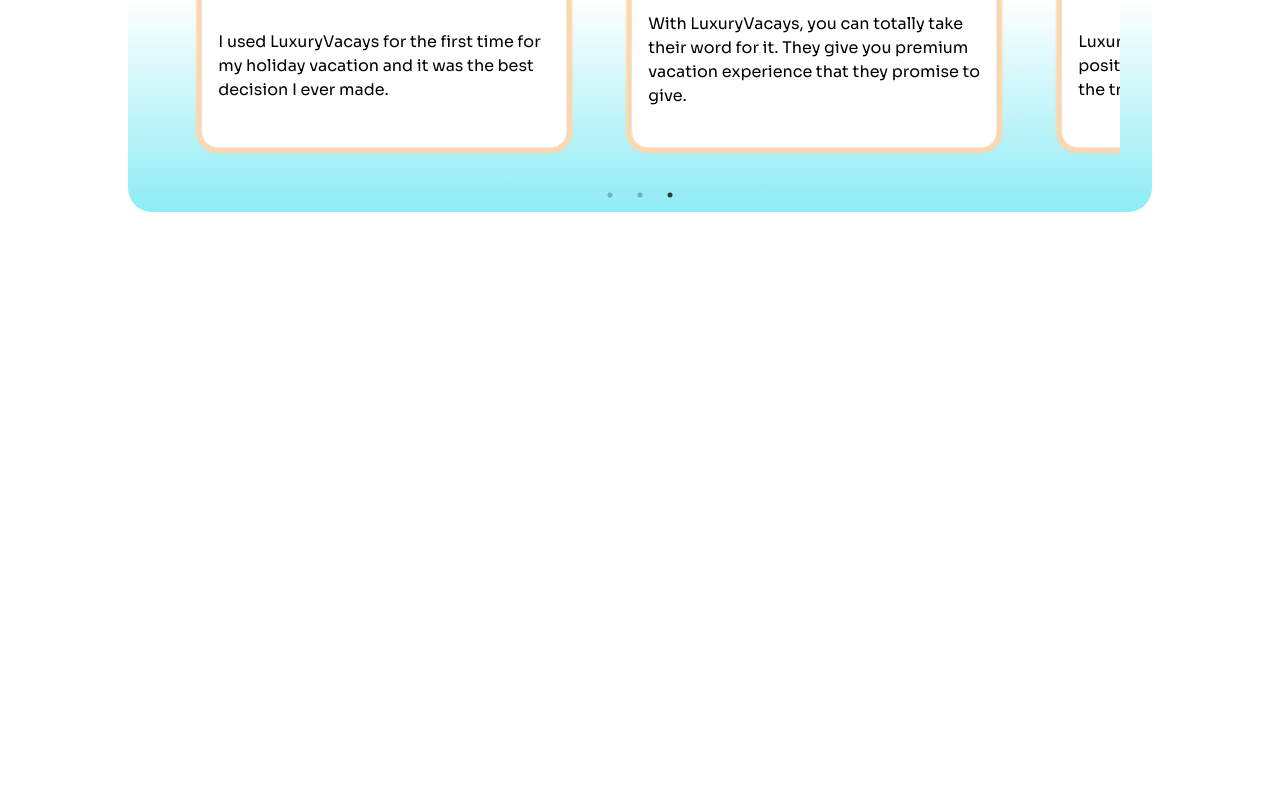
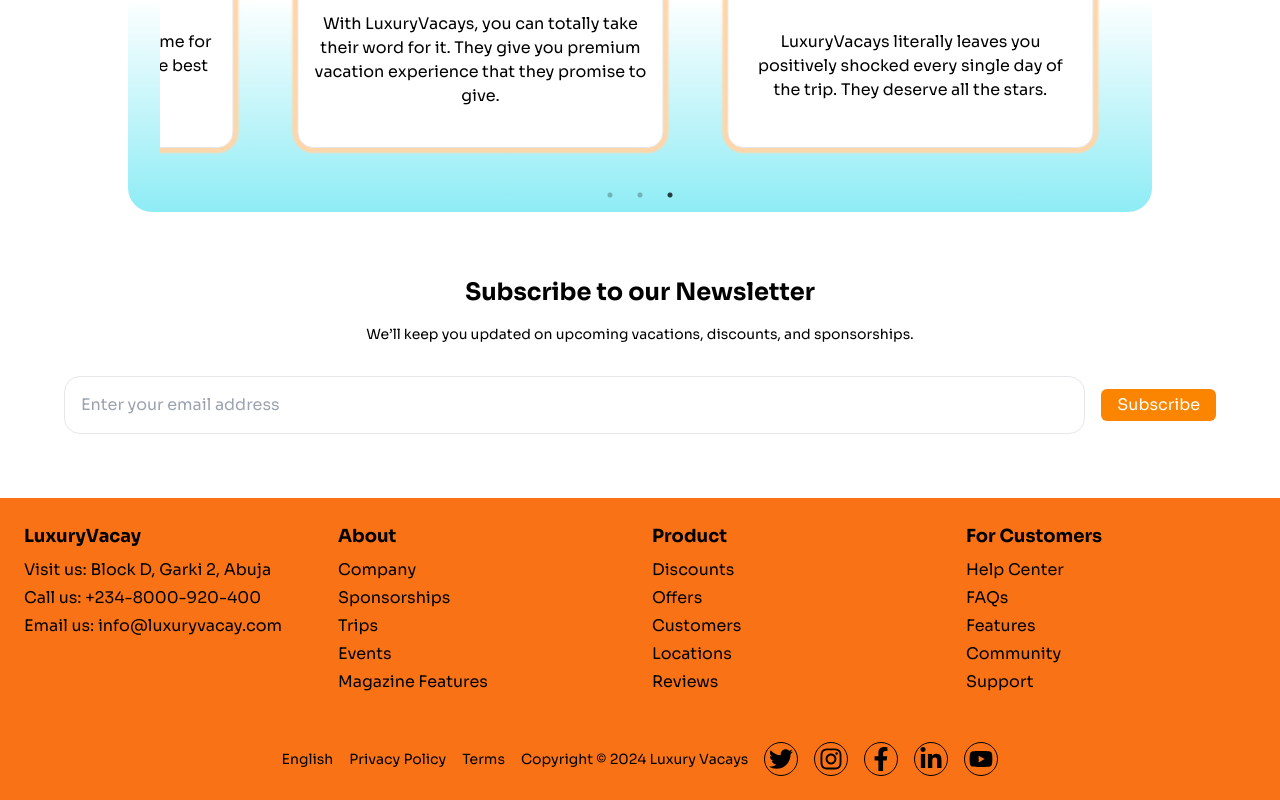
Before and after one commit to dazzling-bright/Luxury-Homes, a React (Create React App) app: page / in a window 1280 px wide. Shown: the part 3557-4357 px from the top of the page. Before the commit the page ends 3801 px from the top, so only its background shows below. Built offline with nearby package versions, Linux system fonts and the light colour scheme.

Commit message:
Implement the newsletter, footer section of the page

```diff
--- a/src/App.js
+++ b/src/App.js
@@ -6,6 +6,8 @@
 import Tourism from "./components/body/tourism";
 import InfoCard from "./components/body/InfoCard";
 import ReviewSection from "./components/body/Reviews";
+import Newsletter from "./components/body/Newsletter";
+import Footer from "./components/body/Footer";
 
 function App() {
   return (
@@ -18,6 +20,8 @@
       <Tourism />
       <InfoCard />
       <ReviewSection />
+      <Newsletter />
+      <Footer />
     </>
   );
 }
--- /dev/null
+++ b/src/components/body/Footer.js
@@ -0,0 +1,95 @@
+import {
+  FaTwitter,
+  FaInstagram,
+  FaFacebookF,
+  FaLinkedinIn,
+  FaYoutube,
+} from "react-icons/fa";
+
+const SocialIcon = ({ href, icon: Icon }) => (
+  <a
+    href={href}
+    target="_blank"
+    rel="noopener noreferrer"
+    className="p-1 border border-black rounded-full text-black"
+  >
+    <Icon className="w-6 h-6" />
+  </a>
+);
+
+const FooterSection = ({ title, items }) => (
+  <section className="flex flex-col">
+    <h3 className="text-lg font-semibold mb-2">{title}</h3>
+    <ul className="space-y-1">
+      {items.map((item, index) => (
+        <li key={index}>{item}</li>
+      ))}
+    </ul>
+  </section>
+);
+
+const Footer = () => {
+  const currentYear = new Date().getFullYear();
+
+  const footerData = [
+    {
+      title: "LuxuryVacay",
+      items: [
+        "Visit us: Block D, Garki 2, Abuja",
+        "Call us: +234-8000-920-400",
+        "Email us: info@luxuryvacay.com",
+      ],
+    },
+    {
+      title: "About",
+      items: [
+        "Company",
+        "Sponsorships",
+        "Trips",
+        "Events",
+        "Magazine Features",
+      ],
+    },
+    {
+      title: "Product",
+      items: ["Discounts", "Offers", "Customers", "Locations", "Reviews"],
+    },
+    {
+      title: "For Customers",
+      items: ["Help Center", "FAQs", "Features", "Community", "Support"],
+    },
+  ];
+
+  const socialLinks = [
+    { href: "https://twitter.com", icon: FaTwitter },
+    { href: "https://instagram.com", icon: FaInstagram },
+    { href: "https://facebook.com", icon: FaFacebookF },
+    { href: "https://linkedin.com", icon: FaLinkedinIn },
+    { href: "https://youtube.com", icon: FaYoutube },
+  ];
+
+  return (
+    <footer className="bg-orange-500 p-6 grid grid-cols-1 md:grid-cols-2 lg:grid-cols-4 gap-6">
+      {footerData.map((section, index) => (
+        <FooterSection
+          key={index}
+          title={section.title}
+          items={section.items}
+        />
+      ))}
+      <div className="font-thin text-sm col-span-1 md:col-span-2 lg:col-span-4 mt-6 text-center">
+        <div className="flex justify-center items-center space-x-4">
+          <p>English</p>
+          <p>Privacy Policy</p>
+          <p>Terms</p>
+          <p>Copyright &copy; {currentYear} Luxury Vacays</p>
+          {socialLinks.map((link, index) => (
+            <SocialIcon key={index} href={link.href} icon={link.icon} />
+          ))}
+        </div>
+      </div>
+    </footer>
+  );
+};
+
+export default Footer;
--- /dev/null
+++ b/src/components/body/Newsletter.js
@@ -0,0 +1,23 @@
+import Button from "../button";
+
+const Newsletter = () => {
+  return (
+    <section className="text-center m-16">
+      <h2 className="font-bold text-2xl mb-4">Subscribe to our Newsletter</h2>
+      <p className="text-sm mb-8">
+        We’ll keep you updated on upcoming vacations, discounts, and
+        sponsorships.
+      </p>
+      <div className="flex items-center space-x-4 justify-around flex-wrap">
+        <input
+          className="p-4 border rounded-2xl flex-1"
+          type="email"
+          placeholder="Enter your email address"
+        />
+        <Button className="flex-shrink-0">Subscribe</Button>
+      </div>
+    </section>
+  );
+};
+
+export default Newsletter;
--- a/src/components/body/Reviews.js
+++ b/src/components/body/Reviews.js
@@ -52,7 +52,7 @@
         <p>See what our customers have to say about us</p>
       </header>
       <div
-        className="w-[80%] rounded-3xl max-w-fit mx-auto mb-8 mt-4 p-8"
+        className="w-[80%] rounded-3xl mx-auto mb-8 mt-4 p-8"
         style={{
           background:
             "linear-gradient(to bottom, white, white, rgba(142, 236, 245))",
@@ -62,7 +62,7 @@
           {reviews.map(({ imgSrc, imgAlt, name, review }, index) => (
             <article key={index} className="carousel-item">
               <div
-                className="h-[300px] justify-evenly m-8 flex flex-col items-center p-4 gap-2 border border-solid rounded-2xl bg-white"
+                className="min-h-[300px] justify-evenly m-8 flex flex-col items-center p-4 gap-2 border border-solid rounded-2xl bg-white text-center"
                 style={{
                   boxShadow: "0 0 2px 5px rgba(254, 214, 170, 1)",
                 }}
```
